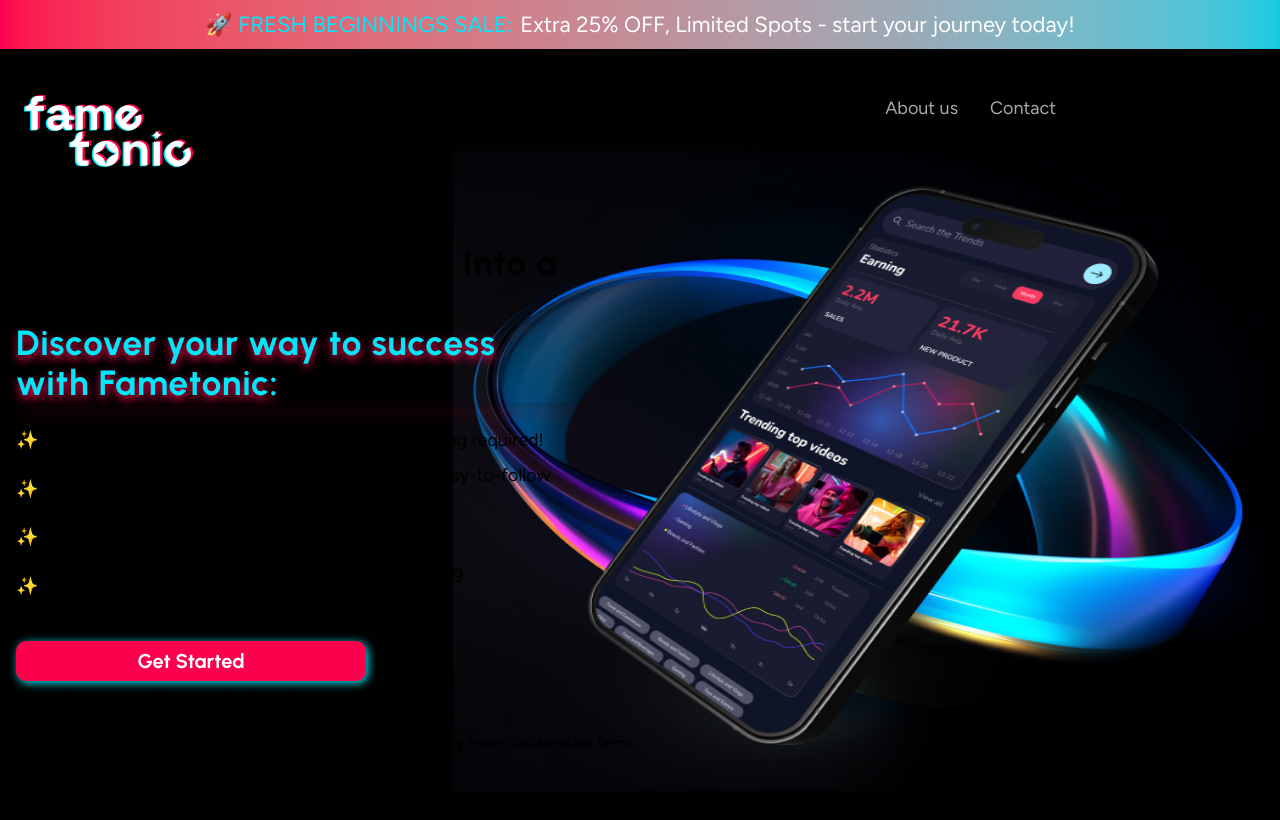
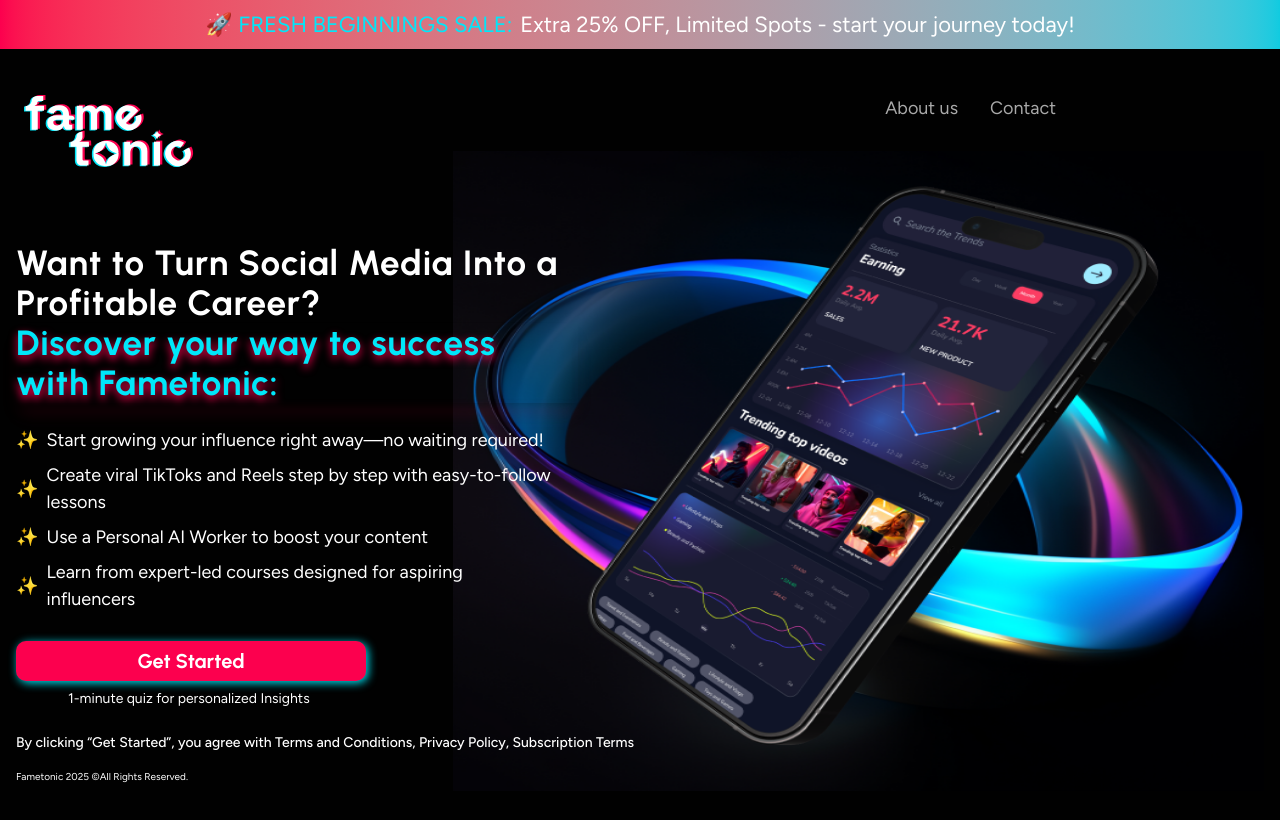
Before and after one commit to mahi1212/netzet-task-home-page, a Next.js app: page / in a window 1280 px wide. Shown: the top 820 px of the page. Built offline with nearby package versions, Linux system fonts and the light colour scheme.

Commit message:
Update hero text section to apply white text color for better visibility against the background.

```diff
--- a/components/hero/hero-text-section.tsx
+++ b/components/hero/hero-text-section.tsx
@@ -4,7 +4,7 @@ import TermsCondition from "./terms-condition";
 
 const HeroTextSection: React.FC = () => {
   return (
-    <div className="flex flex-col items-start justify-start h-full w-full md:mt-[60px] z-10 pb-4">
+    <div className="flex flex-col items-start justify-start h-full w-full md:mt-[60px] z-10 pb-4 text-white">
       {/* headlines */}
       <div className="w-full flex flex-col font-urbanist text-[25px] md:text-[35px] font-[800] md:font-[700] text-center md:text-left
        leading-[40px] tracking-wide">
```
